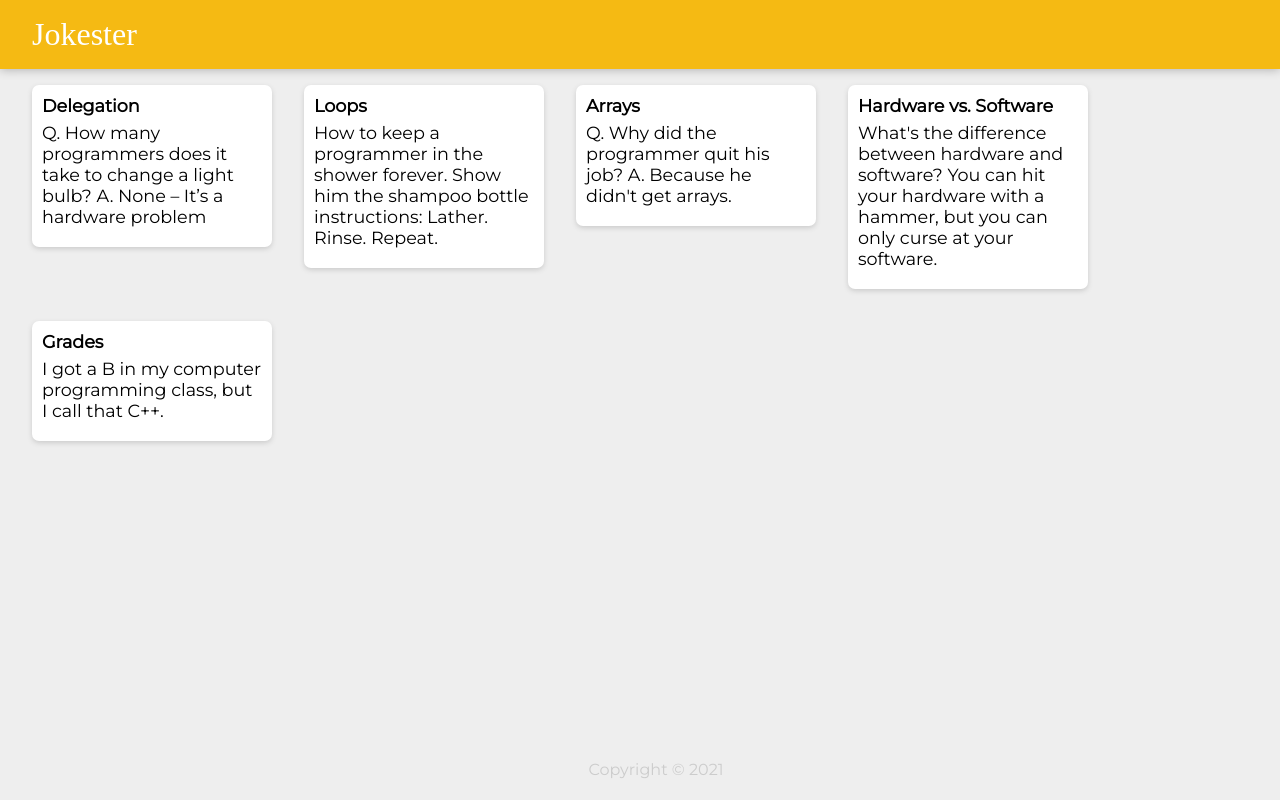
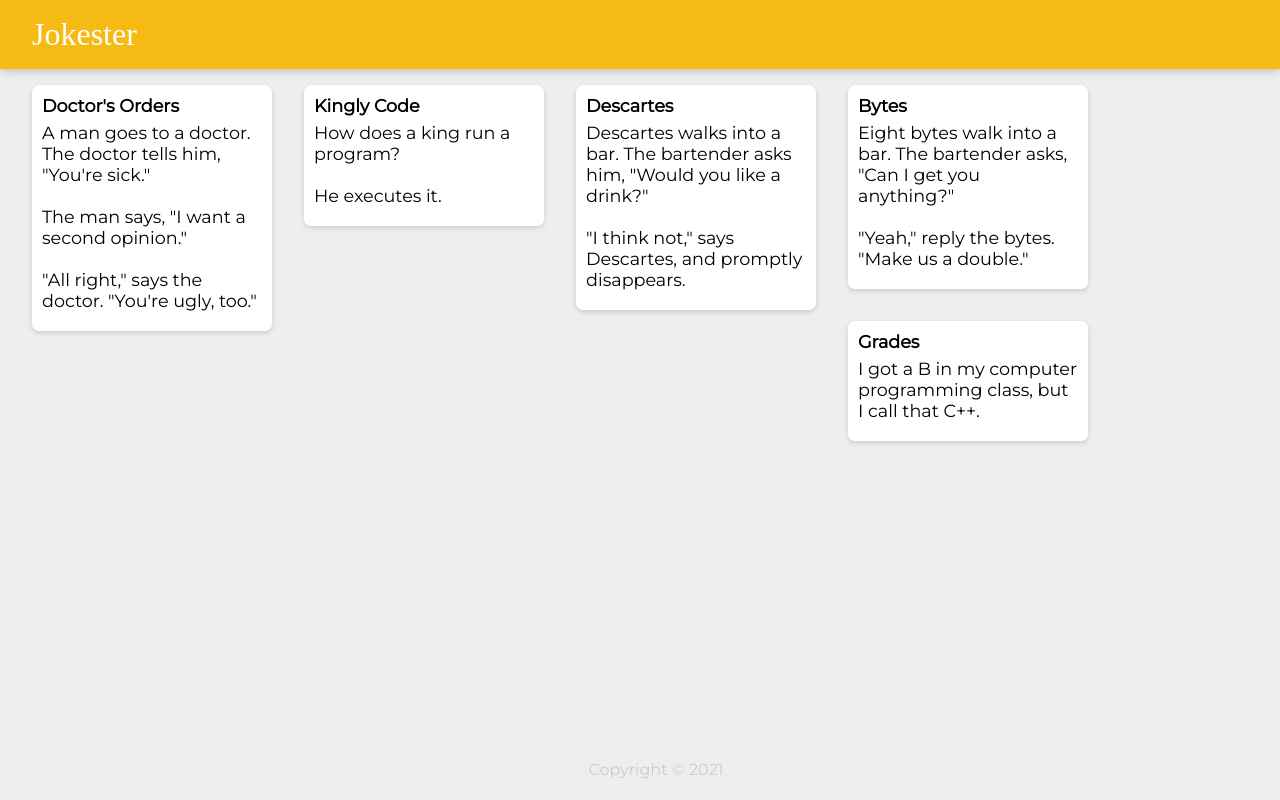
Before and after one commit to apaskhaver/Jokester, a React (Create React App) app: page / in a window 1280 px wide. Built offline with nearby package versions, Linux system fonts and the light colour scheme; a web font is replaced by a local one.

Commit message:
Changed some jokes

```diff
--- a/src/notes.js
+++ b/src/notes.js
@@ -1,27 +1,27 @@
 const notes = [
     {
       key: 1,
-      title: "Delegation",
+      title: "Doctor's Orders",
       content:
-        "Q. How many programmers does it take to change a light bulb? A. None – It’s a hardware problem"
+        "A man goes to a doctor. The doctor tells him, \"You're sick.\"\n\nThe man says, \"I want a second opinion.\"\n\n\"All right,\" says the doctor. \"You're ugly, too.\""
     },
     {
       key: 2,
-      title: "Loops",
+      title: "Kingly Code",
       content:
-        "How to keep a programmer in the shower forever. Show him the shampoo bottle instructions: Lather. Rinse. Repeat."
+        "How does a king run a program?\n\nHe executes it."
     },
     {
       key: 3,
-      title: "Arrays",
+      title: "Descartes",
       content:
-        "Q. Why did the programmer quit his job? A. Because he didn't get arrays."
+        "Descartes walks into a bar. The bartender asks him, \"Would you like a drink?\"\n\n\"I think not,\" says Descartes, and promptly disappears."
     },
     {
       key: 4,
-      title: "Hardware vs. Software",
+      title: "Bytes",
       content:
-        "What's the difference between hardware and software? You can hit your hardware with a hammer, but you can only curse at your software."
+        "Eight bytes walk into a bar. The bartender asks, \"Can I get you anything?\"\n\n\"Yeah,\" reply the bytes. \"Make us a double.\""
     },
     {
         key: 5,
```
Also changed, not shown: 1 other file (tests, documents, lock files or other folders).
